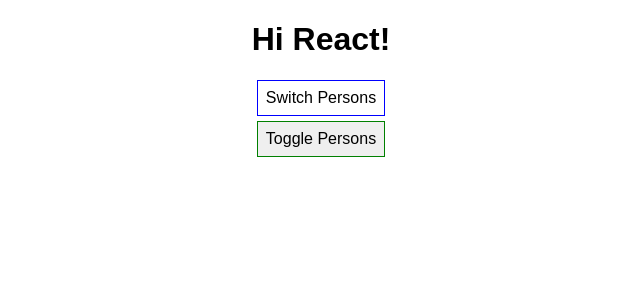
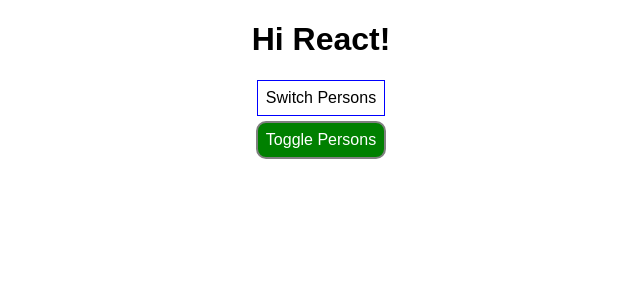
Before and after one commit to shubhaw/react-complete-guide, a React (Create React App) app: page / in a window 1280 px wide. Shown: the top 300 px of the page, without its empty margins (319-959 px from the left). Built offline with nearby package versions, Linux system fonts and the light colour scheme.

Commit message:
Setting styles dynamically

```diff
--- a/src/App.js
+++ b/src/App.js
@@ -66,6 +66,16 @@
       curson: 'pointer'
     };
 
+    const toggleButtonStyle = {
+      backgroundColor: 'green',
+      color: 'white',
+      font: 'inherit',
+      border: '2px solid grey',
+      borderRadius: '10px',
+      padding: '8px',
+      curson: 'pointer'
+    }
+
     let persons = null;
 
     if(this.state.showPersons) {
@@ -86,6 +96,9 @@
           }
         </div>
       );
+
+      toggleButtonStyle.backgroundColor = 'red';
+
     }
 
     return (
@@ -96,7 +109,12 @@
             Switch Persons
         </button>
         <br />
-        <button className='ToggleButton' onClick={this.togglePersonsHandler}>Toggle Persons</button>
+        <button
+          className='ToggleButton'
+          onClick={this.togglePersonsHandler}
+          style={toggleButtonStyle}>
+            Toggle Persons
+        </button>
         {persons}
       </div>
     );
```
